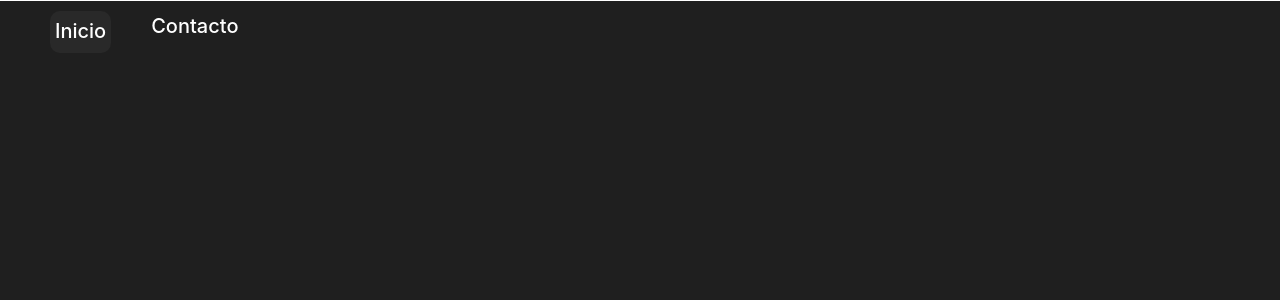
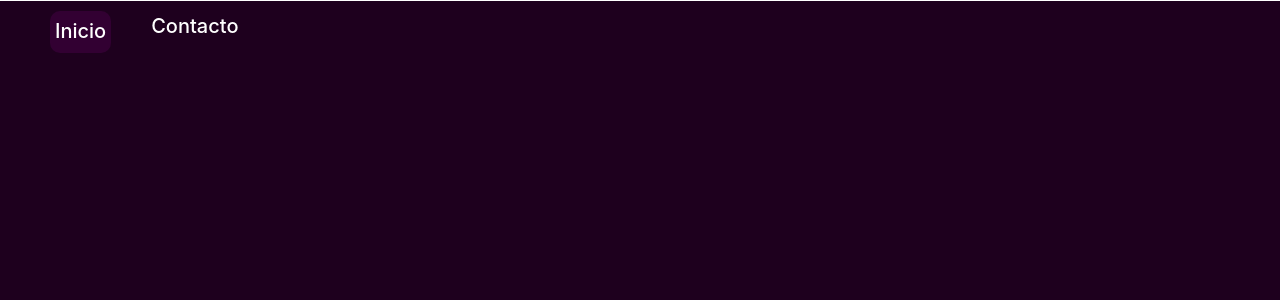
Before and after one commit to KevinCarm/portfolio, a React (Vite) app: page / in a window 1280 px wide. In both pictures the pointer is over the link "Inicio". Shown: the top 300 px of the page. Built offline with nearby package versions, Linux system fonts and the light colour scheme.

Commit message:
Change main background to purple

```diff
--- a/src/components/Navbar/navbar.module.css
+++ b/src/components/Navbar/navbar.module.css
@@ -13,7 +13,7 @@ nav {
 .link:hover {
     padding: 5px;
     border-radius: 10px;
-    background: #292929;
+    background: #320032;
     color: #ffffff;
 }
 
@@ -41,7 +41,7 @@ div {
     .container_mobile_link:hover {
         width: 100%;
         cursor: pointer;
-        background: #292929;
+        background: #320032;
         color: #fff;
         border-radius: 10px;
     }
--- a/src/index.css
+++ b/src/index.css
@@ -1,5 +1,5 @@
 html, body, div{
-  background: #1f1f1f
+  background: #1e001e
 }
 
 :root {
```
